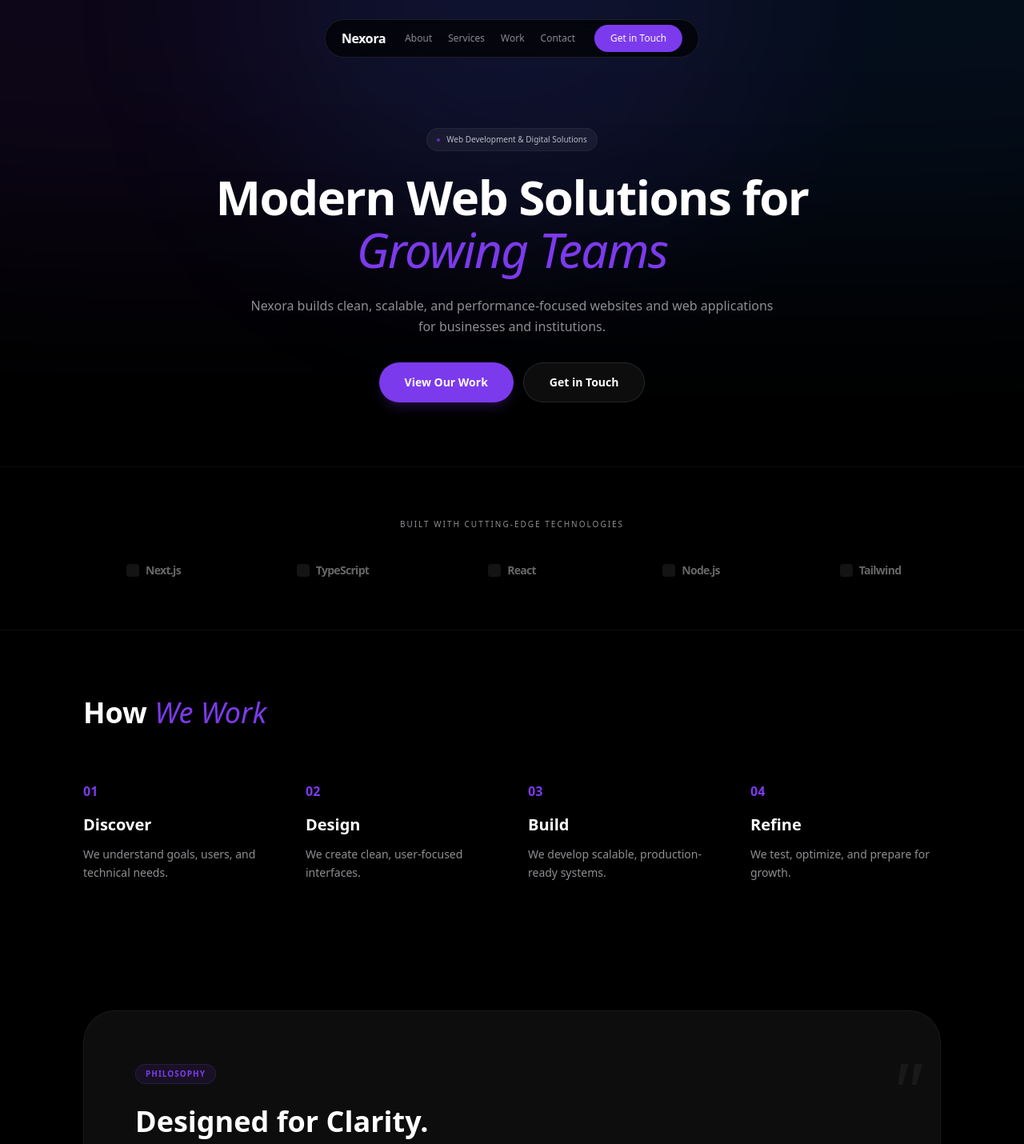
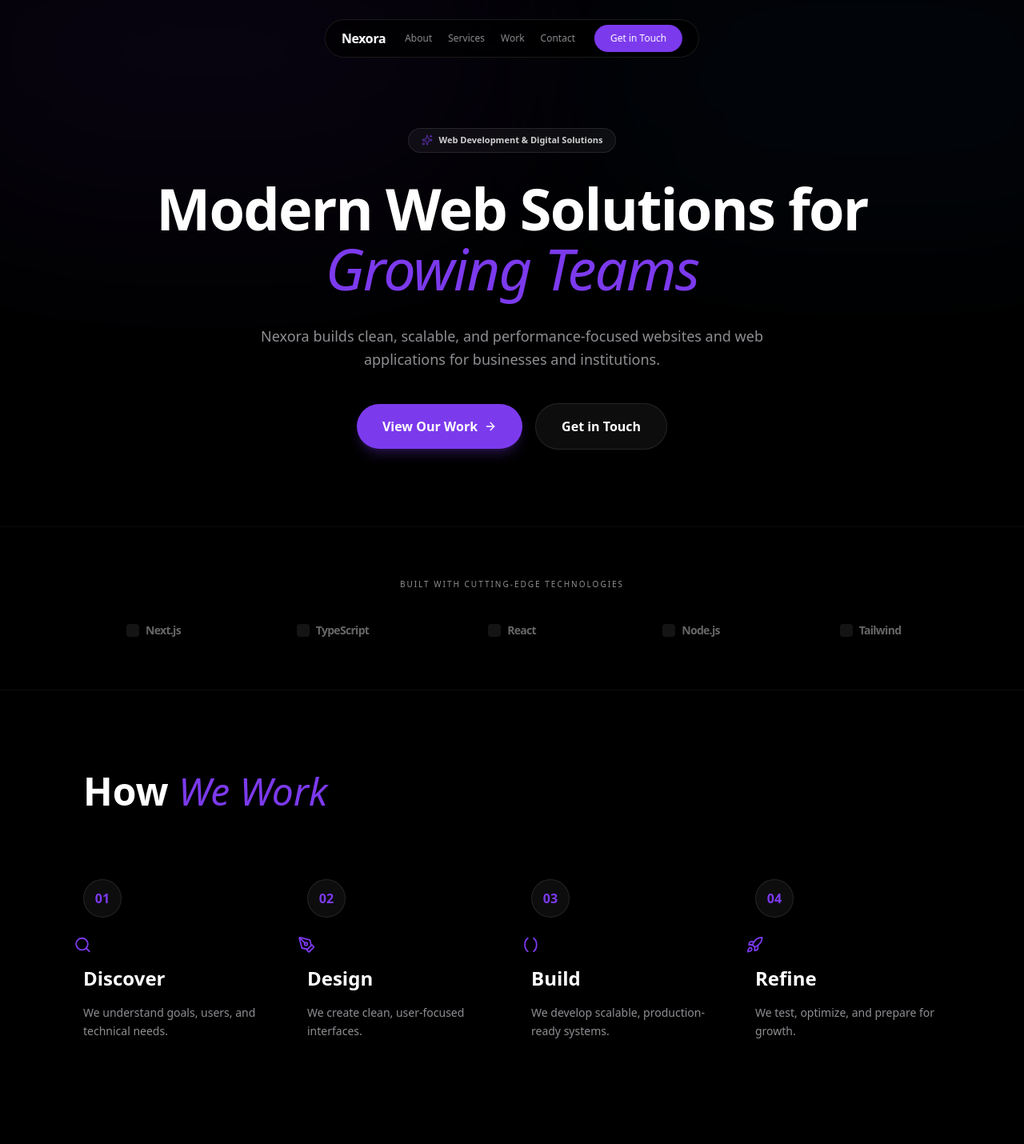
Before and after one commit to navaneethpv/nexora-agency, a Next.js app: page / in a window 1280 px wide. Shown: the top 1430 px of the page at 80% size. Built offline with nearby package versions, Linux system fonts and the light colour scheme.

Commit message:
feat: Implement Framer Motion for UI animations and Lucide React for icons across multiple components.

```diff
--- a/package.json
+++ b/package.json
@@ -9,6 +9,8 @@
     "lint": "eslint"
   },
   "dependencies": {
+    "framer-motion": "^12.29.2",
+    "lucide-react": "^0.563.0",
     "next": "16.1.6",
     "react": "19.2.3",
     "react-dom": "19.2.3"
--- a/src/components/FeaturesSection.tsx
+++ b/src/components/FeaturesSection.tsx
@@ -1,65 +1,79 @@
 "use client";
+
+import { motion } from "framer-motion";
+import { Code2, Palette, Zap, Layers, Smartphone, ShieldCheck } from "lucide-react";
 
 const features = [
     {
         title: "Web Development",
         description: "Building clean, scalable, and secure web applications.",
-        icon: "💻"
+        icon: Code2
     },
     {
         title: "UI & UX Design",
         description: "User-focused interfaces designed for clarity and ease of use.",
-        icon: "🎨"
+        icon: Palette
     },
     {
         title: "Performance Optimization",
         description: "Making your web products lightning-fast and responsive.",
-        icon: "⚡"
+        icon: Zap
     },
     {
         title: "Scalable Architecture",
         description: "Systems designed to grow seamlessly with your business.",
-        icon: "🏗️"
+        icon: Layers
     },
     {
         title: "Responsive Design",
         description: "Perfect experiences across all devices and screen sizes.",
-        icon: "📱"
+        icon: Smartphone
     },
     {
         title: "Technical Excellence",
         description: "A performance-first mindset in every line of code.",
-        icon: "💎"
+        icon: ShieldCheck
     }
 ];
 
 export default function FeaturesSection() {
     return (
-        <section id="services" className="py-20 bg-white/2 border-y border-white/5">
+        <section id="services" className="py-24 bg-white/[0.01] border-y border-white/5 relative overflow-hidden">
             <div className="section-container">
-                <div className="text-center max-w-xl mx-auto mb-16">
-                    <h2 className="text-3xl md:text-4xl font-bold mb-4">
+                <motion.div
+                    initial={{ opacity: 0, y: 20 }}
+                    whileInView={{ opacity: 1, y: 0 }}
+                    viewport={{ once: true }}
+                    transition={{ duration: 0.6 }}
+                    className="text-center max-w-xl mx-auto mb-16"
+                >
+                    <h2 className="text-3xl md:text-5xl font-bold mb-6">
                         What <span className="italic font-medium text-accent">We Do</span>
                     </h2>
-                    <p className="text-secondary text-base">
+                    <p className="text-secondary text-lg">
                         Specialized digital services for modern businesses and institutional scale.
                     </p>
-                </div>
+                </motion.div>
 
-                <div className="grid grid-cols-1 md:grid-cols-2 lg:grid-cols-3 gap-5">
+                <div className="grid grid-cols-1 md:grid-cols-2 lg:grid-cols-3 gap-6">
                     {features.map((feature, index) => (
-                        <div
+                        <motion.div
                             key={index}
-                            className="bg-card border border-white/5 p-7 rounded-[1.75rem] hover:border-white/20 transition-all duration-300 group"
+                            initial={{ opacity: 0, y: 20 }}
+                            whileInView={{ opacity: 1, y: 0 }}
+                            viewport={{ once: true }}
+                            transition={{ duration: 0.5, delay: index * 0.1 }}
+                            whileHover={{ y: -5, borderColor: "rgba(124, 58, 237, 0.3)" }}
+                            className="glass-card p-8 rounded-[2rem] transition-all duration-300 group relative"
                         >
-                            <div className="w-10 h-10 rounded-lg bg-white/5 flex items-center justify-center text-xl mb-6 group-hover:scale-110 transition-transform">
-                                {feature.icon}
+                            <div className="w-12 h-12 rounded-2xl bg-accent/10 flex items-center justify-center text-accent mb-6 group-hover:bg-accent group-hover:text-white transition-all duration-300">
+                                <feature.icon className="w-6 h-6" />
                             </div>
-                            <h3 className="text-lg font-bold mb-2">{feature.title}</h3>
-                            <p className="text-secondary text-[13px] leading-relaxed group-hover:text-white/80 transition-colors">
+                            <h3 className="text-xl font-bold mb-3">{feature.title}</h3>
+                            <p className="text-secondary text-sm leading-relaxed group-hover:text-white/80 transition-colors">
                                 {feature.description}
                             </p>
-                        </div>
+                        </motion.div>
                     ))}
                 </div>
             </div>
--- a/src/components/Hero.tsx
+++ b/src/components/Hero.tsx
@@ -1,36 +1,74 @@
 "use client";
+
+import { motion } from "framer-motion";
+import { ArrowRight, Sparkles } from "lucide-react";
 
 export default function Hero() {
     return (
-        <section className="relative pt-32 pb-16 md:pt-40 md:pb-20 flex flex-col items-center text-center px-6">
-            {/* Subtle Top Glows */}
-            <div className="absolute top-0 left-0 w-full h-full overflow-hidden -z-10 pointer-events-none">
-                <div className="absolute -top-1/2 -left-1/4 w-full h-full bg-accent/10 blur-[120px] rounded-full" />
-                <div className="absolute -top-1/2 -right-1/4 w-full h-full bg-blue-500/10 blur-[120px] rounded-full" />
+        <section className="relative pt-32 pb-16 md:pt-40 md:pb-24 flex flex-col items-center text-center px-6 overflow-hidden">
+            {/* Background Glows */}
+            <div className="absolute top-0 left-1/2 -translate-x-1/2 w-full h-full -z-10 pointer-events-none">
+                <motion.div
+                    animate={{
+                        scale: [1, 1.1, 1],
+                        opacity: [0.3, 0.5, 0.3]
+                    }}
+                    transition={{ duration: 8, repeat: Infinity, ease: "easeInOut" }}
+                    className="absolute top-[-20%] left-[-10%] w-[60%] h-[60%] bg-accent/20 blur-[120px] rounded-full"
+                />
+                <motion.div
+                    animate={{
+                        scale: [1, 1.2, 1],
+                        opacity: [0.2, 0.4, 0.2]
+                    }}
+                    transition={{ duration: 10, repeat: Infinity, ease: "easeInOut", delay: 1 }}
+                    className="absolute top-[-10%] right-[-10%] w-[50%] h-[50%] bg-blue-500/10 blur-[100px] rounded-full"
+                />
             </div>
 
-            <div className="inline-flex items-center gap-2 rounded-full border border-white/5 bg-white/5 px-3 py-1.5 text-[10px] font-medium text-white/70 mb-6">
-                <span className="h-1 w-1 rounded-full bg-accent animate-pulse" />
-                Web Development & Digital Solutions
-            </div>
+            <motion.div
+                initial={{ opacity: 0, y: 20 }}
+                animate={{ opacity: 1, y: 0 }}
+                transition={{ duration: 0.5 }}
+                className="inline-flex items-center gap-2 rounded-full border border-white/10 bg-white/5 px-4 py-1.5 text-[11px] font-semibold text-white/80 mb-8 backdrop-blur-sm"
+            >
+                <Sparkles className="w-3.5 h-3.5 text-accent animate-pulse" />
+                <span>Web Development & Digital Solutions</span>
+            </motion.div>
 
-            <h1 className="max-w-4xl text-4xl md:text-5xl lg:text-6xl font-bold tracking-tight mb-6 leading-[1.1]">
+            <motion.h1
+                initial={{ opacity: 0, y: 20 }}
+                animate={{ opacity: 1, y: 0 }}
+                transition={{ duration: 0.6, delay: 0.1 }}
+                className="max-w-4xl text-5xl md:text-6xl lg:text-7xl font-bold tracking-tight mb-8 leading-[1.05]"
+            >
                 Modern Web Solutions for <br />
-                <span className="italic font-medium text-accent">Growing Teams</span>
-            </h1>
+                <span className="italic font-medium text-accent text-glow">Growing Teams</span>
+            </motion.h1>
 
-            <p className="max-w-2xl text-base text-secondary mb-8 leading-relaxed">
+            <motion.p
+                initial={{ opacity: 0, y: 20 }}
+                animate={{ opacity: 1, y: 0 }}
+                transition={{ duration: 0.6, delay: 0.2 }}
+                className="max-w-2xl text-lg text-secondary mb-10 leading-relaxed font-medium"
+            >
                 Nexora builds clean, scalable, and performance-focused websites and web applications for businesses and institutions.
-            </p>
+            </motion.p>
 
-            <div className="flex flex-col sm:flex-row gap-3">
-                <button className="bg-accent text-white px-8 py-3.5 rounded-full text-sm font-semibold hover:brightness-110 transition-all shadow-lg shadow-accent/20">
+            <motion.div
+                initial={{ opacity: 0, y: 20 }}
+                animate={{ opacity: 1, y: 0 }}
+                transition={{ duration: 0.6, delay: 0.3 }}
+                className="flex flex-col sm:flex-row gap-4 justify-center items-center"
+            >
+                <button className="group bg-accent text-white px-8 py-4 rounded-full text-base font-bold hover:brightness-110 transition-all shadow-lg shadow-accent/25 flex items-center gap-2">
                     View Our Work
+                    <ArrowRight className="w-4 h-4 group-hover:translate-x-1 transition-transform" />
                 </button>
-                <button className="bg-white/5 border border-white/10 text-white px-8 py-3.5 rounded-full text-sm font-semibold hover:bg-white/10 transition-all">
+                <button className="bg-white/5 border border-white/10 text-white px-8 py-4 rounded-full text-base font-bold hover:bg-white/10 transition-all backdrop-blur-md">
                     Get in Touch
                 </button>
-            </div>
+            </motion.div>
         </section>
     );
 }
--- a/src/components/Process.tsx
+++ b/src/components/Process.tsx
@@ -1,47 +1,77 @@
 "use client";
+
+import { motion } from "framer-motion";
+import { Search, PenTool, Parentheses, Rocket } from "lucide-react";
 
 const steps = [
     {
         number: "01",
         title: "Discover",
-        description: "We understand goals, users, and technical needs."
+        description: "We understand goals, users, and technical needs.",
+        icon: Search
     },
     {
         number: "02",
         title: "Design",
-        description: "We create clean, user-focused interfaces."
+        description: "We create clean, user-focused interfaces.",
+        icon: PenTool
     },
     {
         number: "03",
         title: "Build",
-        description: "We develop scalable, production-ready systems."
+        description: "We develop scalable, production-ready systems.",
+        icon: Parentheses
     },
     {
         number: "04",
         title: "Refine",
-        description: "We test, optimize, and prepare for growth."
+        description: "We test, optimize, and prepare for growth.",
+        icon: Rocket
     }
 ];
 
 export default function Process() {
     return (
-        <section id="process" className="py-20 border-t border-white/5">
+        <section id="process" className="py-24 border-t border-white/5">
             <div className="section-container">
-                <div className="max-w-xl mb-16">
-                    <h2 className="text-3xl md:text-4xl font-bold mb-4 leading-tight">
+                <motion.div
+                    initial={{ opacity: 0, x: -20 }}
+                    whileInView={{ opacity: 1, x: 0 }}
+                    viewport={{ once: true }}
+                    transition={{ duration: 0.6 }}
+                    className="max-w-xl mb-20"
+                >
+                    <h2 className="text-4xl md:text-5xl font-bold mb-6 leading-tight">
                         How <span className="italic font-medium text-accent">We Work</span>
                     </h2>
-                </div>
+                </motion.div>
 
-                <div className="grid grid-cols-1 md:grid-cols-2 lg:grid-cols-4 gap-10">
+                <div className="grid grid-cols-1 md:grid-cols-2 lg:grid-cols-4 gap-12">
                     {steps.map((step, index) => (
-                        <div key={index} className="flex flex-col">
-                            <span className="text-accent font-bold text-base mb-4">{step.number}</span>
-                            <h3 className="text-xl font-bold mb-3">{step.title}</h3>
-                            <p className="text-secondary text-sm leading-relaxed">
+                        <motion.div
+                            key={index}
+                            initial={{ opacity: 0, y: 20 }}
+                            whileInView={{ opacity: 1, y: 0 }}
+                            viewport={{ once: true }}
+                            transition={{ duration: 0.5, delay: index * 0.15 }}
+                            className="flex flex-col relative"
+                        >
+                            <div className="flex items-center gap-4 mb-6">
+                                <div className="w-12 h-12 rounded-full border border-white/10 flex items-center justify-center font-bold text-accent bg-white/5 backdrop-blur-sm">
+                                    {step.number}
+                                </div>
+                                <div className="h-[1px] flex-1 bg-white/5 lg:block hidden last:hidden" />
+                            </div>
+
+                            <div className="text-accent mb-4 scale-110">
+                                <step.icon className="w-5 h-5" />
+                            </div>
+
+                            <h3 className="text-2xl font-bold mb-4">{step.title}</h3>
+                            <p className="text-secondary text-sm leading-relaxed font-medium">
                                 {step.description}
                             </p>
-                        </div>
+                        </motion.div>
                     ))}
                 </div>
             </div>
```
Also changed, not shown: 1 other file (tests, documents, lock files or other folders).
